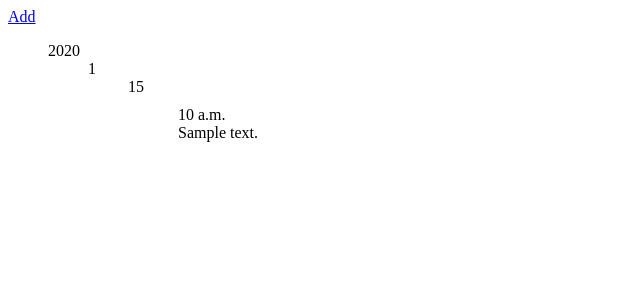
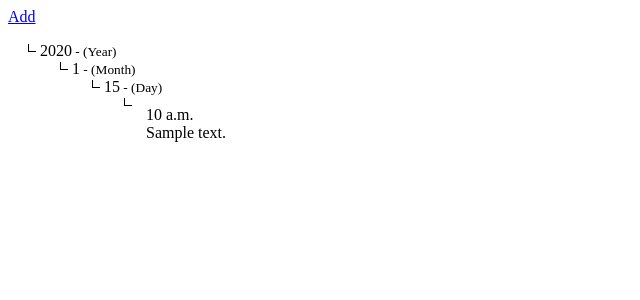
Before and after one commit to shivams906/diary, a Django app: page /entries/ in a window 1280 px wide. Shown: the top 300 px of the page, without its empty margins (0-640 px from the left). Run offline with Django 3.2, Linux system fonts and the light colour scheme; tables that the repository leaves empty hold one stand-in row (values such as "Sample post"); some libraries are stand-ins or nearby versions.

Commit message:
added tree like view in css

```diff
--- a/entries/static/entries/css/style.css
+++ b/entries/static/entries/css/style.css
@@ -9,4 +9,31 @@
   ul .box {
     cursor: pointer; }
 
+main {
+  position: relative; }
+  main ul {
+    position: relative;
+    list-style: none;
+    padding-left: 32px; }
+    main ul li {
+      position: relative; }
+    main ul li::before {
+      content: "";
+      position: absolute;
+      left: -12px;
+      border-top: 1px solid #000;
+      top: 9px;
+      width: 8px;
+      height: 0; }
+    main ul li::after {
+      content: "";
+      position: absolute;
+      left: -12px;
+      border-left: 1px solid #000;
+      height: 100%;
+      width: 0px;
+      top: 2px; }
+    main ul li:last-child::after {
+      height: 8px; }
+
 /*# sourceMappingURL=style.css.map */
--- a/entries/templates/entries/home.html
+++ b/entries/templates/entries/home.html
@@ -8,20 +8,21 @@
 <a href="{% url 'entries:add' %}">Add</a>
 
 {% regroup entries by created.date.year as years_entry %}
+<main>
     <ul>
         {% for year_entry in years_entry %}
         <li>
-        <span class="box">{{ year_entry.grouper }}</span>
+            <span class="box">{{ year_entry.grouper }}<small> - (Year)</small></span>
             {% regroup year_entry.list by created.date.month as months_entry %}
             <ul>
                 {% for month_entry in months_entry %}
                 <li>
-                <span class="box">{{ month_entry.grouper }}</span>
+                    <span class="box">{{ month_entry.grouper }}<small> - (Month)</small></span>
                     {% regroup month_entry.list by created.date.day as days_entry %}
                     <ul>
                         {% for day_entry in days_entry %}
                         <li>
-                        <span class="box">{{ day_entry.grouper }}</span>
+                            <span class="box">{{ day_entry.grouper }}<small> - (Day)</small></span>
                             <ul>
                                 {% for entry in day_entry.list %}
                                 <li id='id-entry'>
@@ -40,6 +41,7 @@
         </li>
         {% endfor %}
     </ul>
+</main>
 
 <script src="../../static/entries/jquery-3.5.1.js"></script>
 <script src="../../static/entries/list.js"></script>
```
Lines whose indentation alone changed are shown as unchanged.
